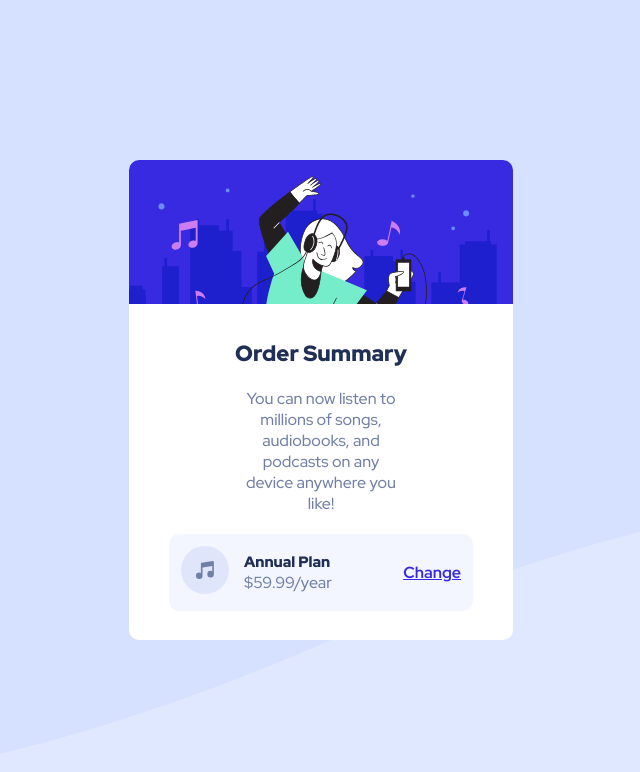
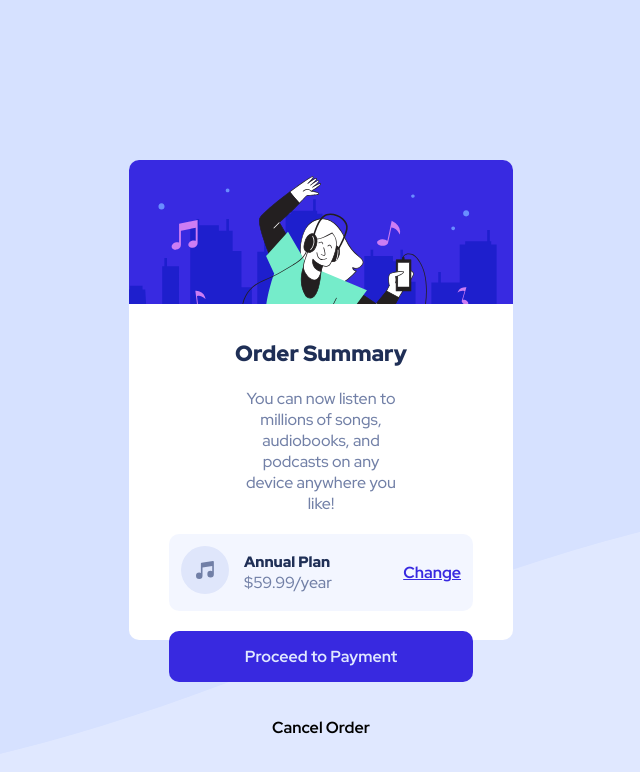
Before and after one commit to Ulvesten/Week-15-Order-Card, a React (Vite) app in the folder Order Card W15/: page / in a window 1280 px wide. Shown: the top 772 px of the page, without its empty margins (319-959 px from the left). Built offline with nearby package versions, Linux system fonts and the light colour scheme.

Commit message:
added and styled two buttons

```diff
--- /dev/null
+++ b/Order Card W15/Components/Buttons/Buttons.css
@@ -0,0 +1,28 @@
+.Container__Button {
+  background: transparent;
+  border: none;
+  border-radius: 10px;
+  padding: 15px;
+  cursor: pointer;
+  margin-top: 20px;
+  display: block;
+  text-align: center;
+  width: 100%;
+  font-size: 16px;
+  font-weight: 700;
+}
+
+.Payment__Button {
+  background-color: hsl(245, 75%, 52%);
+  color: hsl(225, 100%, 94%);
+  border: none;
+  border-radius: 10px;
+  padding: 15px;
+  cursor: pointer;
+  margin-top: 20px;
+  display: block;
+  text-align: center;
+  width: 100%;
+  font-size: 16px;
+  font-weight: 700;
+}
--- /dev/null
+++ b/Order Card W15/Components/Buttons/Buttons.jsx
@@ -0,0 +1,13 @@
+import React from "react";
+import "./Buttons.css";
+
+const Buttons = () => {
+  return (
+    <div>
+      <button className="Payment__Button">Proceed to Payment</button>
+      <button className="Container__Button">Cancel Order</button>
+    </div>
+  );
+};
+
+export default Buttons;
--- a/Order Card W15/Components/Container/Container.jsx
+++ b/Order Card W15/Components/Container/Container.jsx
@@ -1,4 +1,5 @@
 import React from "react";
+import Buttons from "../Buttons/Buttons";
 import OrderSum from "../OrderSum/OrderSum";
 import Plan from "../Plan/Plan";
 import "./Container.css";
@@ -10,7 +11,7 @@ export const Container = () => {
       <div className="Container__Content">
         <OrderSum />
         <Plan />
-        <div className="Container__Plan"></div>
+        <Buttons />
       </div>
     </div>
   );
```
